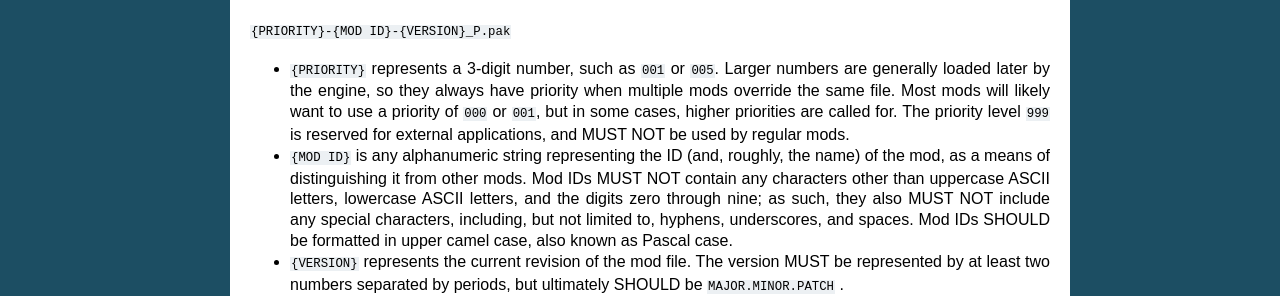
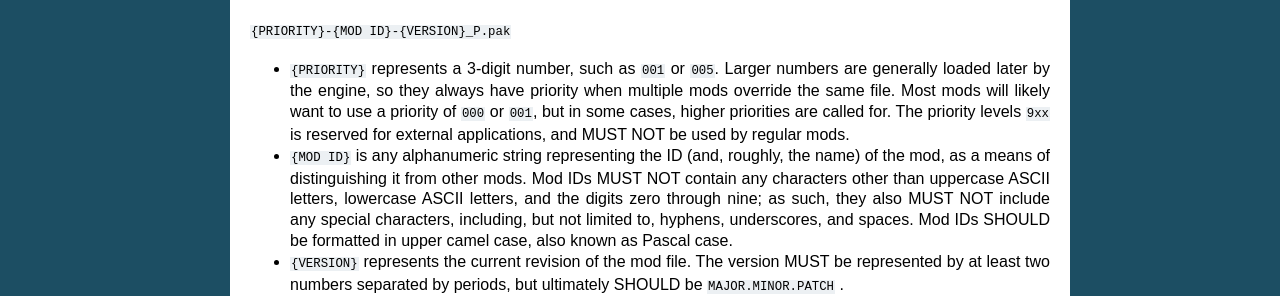
Before and after one commit to AstroTechies/astroneermodding, a Sphinx documentation site: the page built from docs/standards.rst, in a window 1280 px wide and 900 px high, scrolled down 358 px. Shown: the part 157-453 px from the top of the window. Built offline with Sphinx 7.4.7, drawn with Linux system fonts in a browser that asks for light colours; pages that are not in the unit, such as notebooks, are missing from menus.

Commit message:
make all 9xx priority levels reserved

```diff
--- a/docs/standards.rst
+++ b/docs/standards.rst
@@ -39,7 +39,7 @@ of the main game assets found in the ``Astro-WindowsNoEditor.pak`` file.
 
 -  ``{PRIORITY}`` represents a 3-digit number, such as ``001`` or ``005``. Larger numbers are generally loaded later by the engine, so they always
    have priority when multiple mods override the same file. Most mods will likely want to use a priority of ``000`` or ``001``, but in some cases,
-   higher priorities are called for. The priority level ``999`` is reserved for external applications, and MUST NOT be used by regular mods.
+   higher priorities are called for. The priority levels ``9xx`` is reserved for external applications, and MUST NOT be used by regular mods.
 
 -  ``{MOD ID}`` is any alphanumeric string representing the ID (and, roughly, the name) of the mod, as a means of distinguishing it from other mods.
    Mod IDs MUST NOT contain any characters other than uppercase ASCII letters, lowercase ASCII letters, and the digits zero through nine;
```
